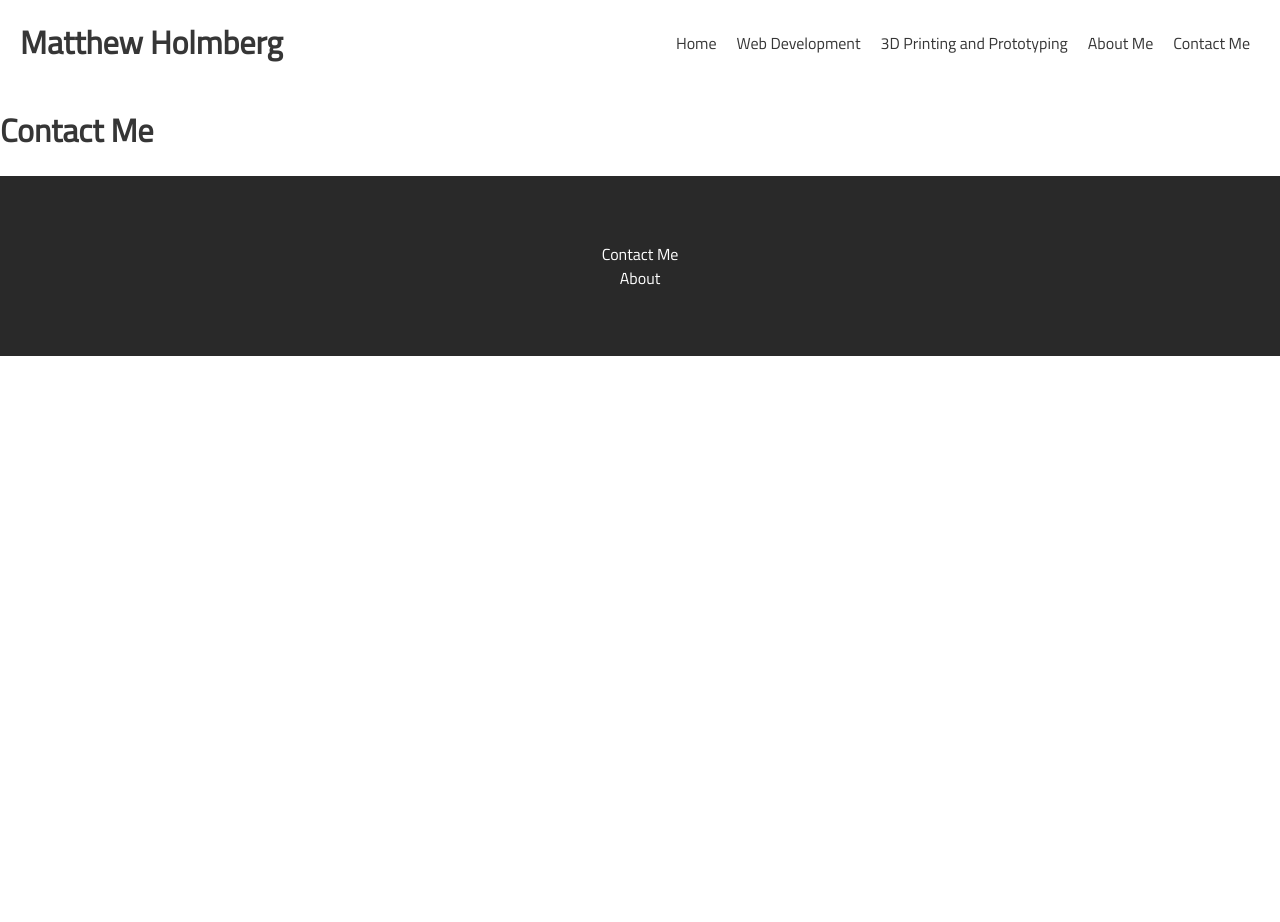
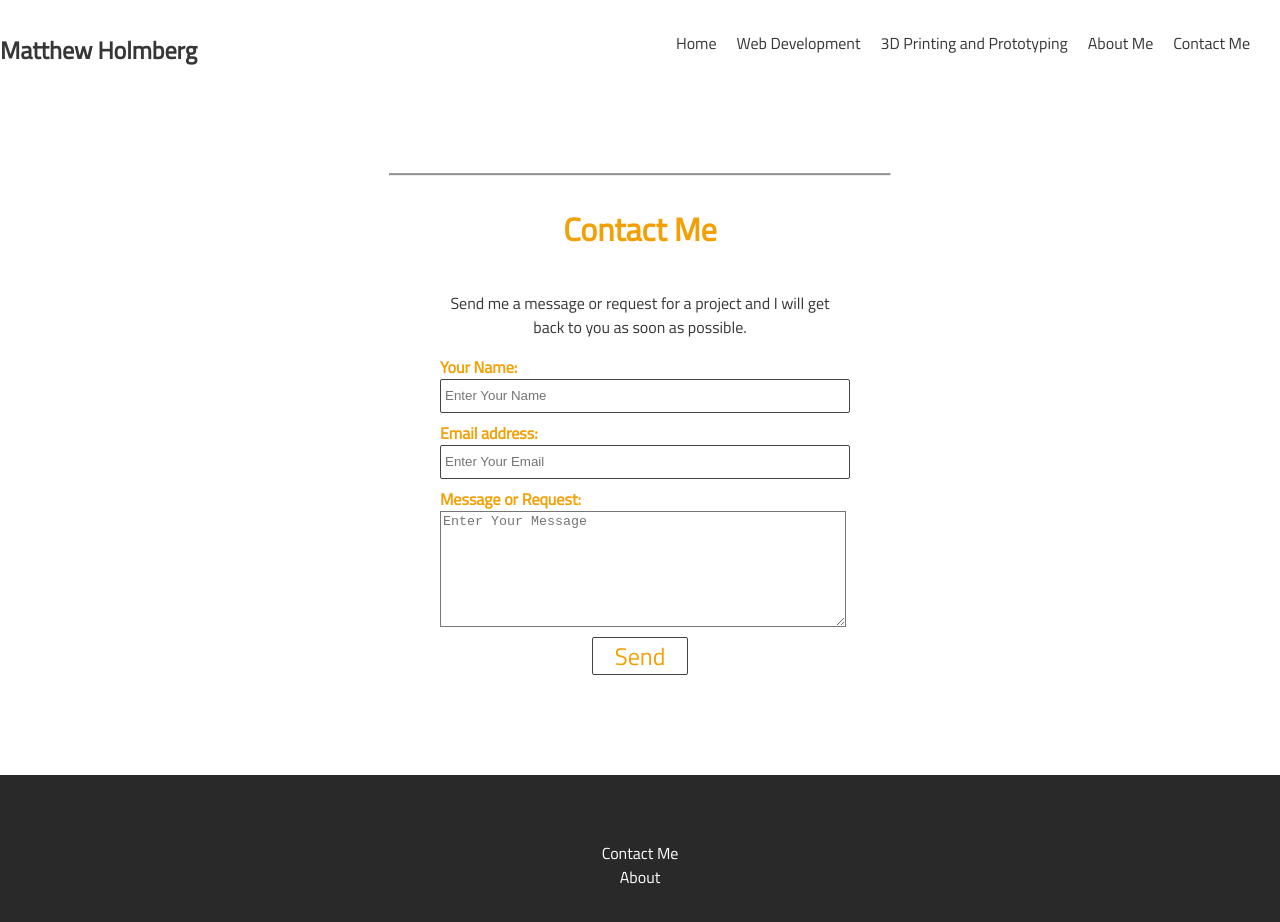
Before and after one commit to mholmberg13/matthewholmberg2, a React (Create React App) app: page /contact-me in a window 1280 px wide. Shown: the top 922 px of the page. Before the commit the page ends 800 px from the top, so only its background shows below. Built offline with nearby package versions, Linux system fonts and the light colour scheme.

Commit message:
Finished Contact form and most of desktop design."

```diff
--- a/src/App.css
+++ b/src/App.css
@@ -13,11 +13,12 @@
   flex-direction: row;
 }
 
+
+
 .header-heading {
-  margin-top: 18px;
-  margin-left: 20px;
   height: auto;
   color: #363636;
+  margin-top: 2.5%;
 }
 
 .nav {
@@ -62,8 +63,15 @@
 
 /* Main */
 
+.main-container {
+  display: flex;
+  justify-content: center;
+  align-items: center;
+}
+
 .main {
   text-align: center;
+  max-width: 1500px;
 }
 
 .main-title {
@@ -650,6 +658,72 @@
   transition-duration: 0.3s;
 }
 
+/* Contact-Request Form */
+
+.contact-me {
+  display: flex;
+  flex-direction: column;
+  align-items: center;
+  justify-content: center;
+  margin-bottom: 100px;
+  margin-top: 80px;
+}
+
+.contact-me hr {
+  width: 500px;
+  height: 1px;
+  background-color: #929292;
+}
+
+.contact-me h1 {
+  color: #f3a007;
+}
+
+.contact-me p {
+  width: 400px;
+  text-align: center;
+}
+
+.form-container {
+  width: 400px;
+  height: auto;
+}
+
+.contact-form {
+  display: flex;
+  flex-direction: column;
+  flex-wrap: wrap;
+}
+
+.form-group input, textarea {
+  width: 100%;
+  background-color: white;
+  color: #363636;
+}
+
+.form-group textarea {
+  height: 110px;
+}
+
+.contact-label {
+  width: 100%;
+  font-weight: 700;
+}
+
+.contact-form button {
+  background-color: white;
+  color: #f3a007;
+  font-size: 1.5em;
+  font-family: 'Titillium Web', sans-serif;
+  width: 4em;
+  height: auto;
+  transition-duration: 3ms;
+}
+
+.contact-form button:hover {
+  color: white;
+  background-color: #575757;
+}
 
 /* Order Form */
 h2,
--- a/src/components/AboutMe.js
+++ b/src/components/AboutMe.js
@@ -10,7 +10,7 @@ class AboutMe extends React.Component {
                 </div>
                 <div className='header-bio-container'>
                     <h1 className='about-heading'>About Me</h1>
-                    <p>As a Full Stack Web Developer, 3D Printing Technician, and Small Electronics Specialist I have brought together a team to provide quality work to all of our clients while pushing the limits of technology. With our combined experience and skills we plan to research and develop new technologies and creating a better world around us. </p>
+                    <p>As a Full Stack Web Developer, 3D Printing Technician, and Small Electronics Specialist I have brought together a team to provide quality work to all of our clients while pushing the limits of technology. With our combined experience and skills we plan to research and develop new technologies and create a better world around us. </p>
                 </div>
             </div>
         )
--- /dev/null
+++ b/src/components/ContactForm.js
@@ -0,0 +1,40 @@
+import React from 'react';
+import emailjs from 'emailjs-com';
+
+function sendEmail(e) {
+    e.preventDefault();
+    emailjs.sendForm('service_b1s2gck', 'template_61l937c', e.target, 'user_lCeYG78ydUqqgpAd67FhC')
+      .then((result) => {
+          console.log(result.text);
+      }, (error) => {
+          console.log(error.text);
+      });
+  }
+
+class ContactForm extends React.Component {
+
+    render() {
+        return (
+            <div className='form-container'>
+                <form className='contact-form' onSubmit={sendEmail}>
+                    <div class='form-group'>
+                        <label className='contact-label'>Your Name:</label>
+                        <input name='name' type='text' class='form-control' placeholder='Enter Your Name' />
+                    </div>
+                    <div class='form-group'>
+                        <label className='contact-label'>Email address:</label>
+                        <input name='email' type='email' class='form-control' placeholder='Enter Your Email' />
+                    </div>
+                    <div class="form-group">
+                        <label className='contact-label'>Message or Request:</label>
+                        <textarea name="message" class="form-control" placeholder="Enter Your Message"></textarea>
+                    </div>
+                    <button type='submit' class='btn btn-primary'>Send</button>
+                </form>
+            </div>
+        )
+    }
+
+}
+
+export default ContactForm;
--- a/src/components/ContactMe.js
+++ b/src/components/ContactMe.js
@@ -1,13 +1,15 @@
 import React from 'react';
+import ContactForm from './ContactForm';
+
 
 class ContactMe extends React.Component {
     render () {
         return (
             <div className='contact-me'>
+                <hr/>
                 <h1>Contact Me</h1>
-                <div className='contact-form-container'>
-
-                </div>
+                <p>Send me a message or request for a project and I will get back to you as soon as possible.</p>
+                <ContactForm/>
             </div>
         )
     }
--- a/src/components/Header.js
+++ b/src/components/Header.js
@@ -6,7 +6,7 @@ class Header extends React.Component {
     render() {
         return (
             <div className='header'>
-                <h1 className="header-heading">Matthew Holmberg</h1>
+                <h2 className="header-heading">Matthew Holmberg</h2>
                 <Nav/>
             </div>
         )
--- a/src/components/Main.js
+++ b/src/components/Main.js
@@ -6,6 +6,7 @@ import image3 from '../img/arduino-1050655_1920.jpg';
 class Main extends React.Component {
     render() {
         return (
+            <div className='main-container'>
                 <div className="main">
                     <div className="main-title">
                         <h1>Development Services</h1>
@@ -42,6 +43,7 @@ class Main extends React.Component {
                         </div>
                     </div>
                 </div>
+            </div>
         )
     }
 }
```
Lines whose indentation alone changed are shown as unchanged.
